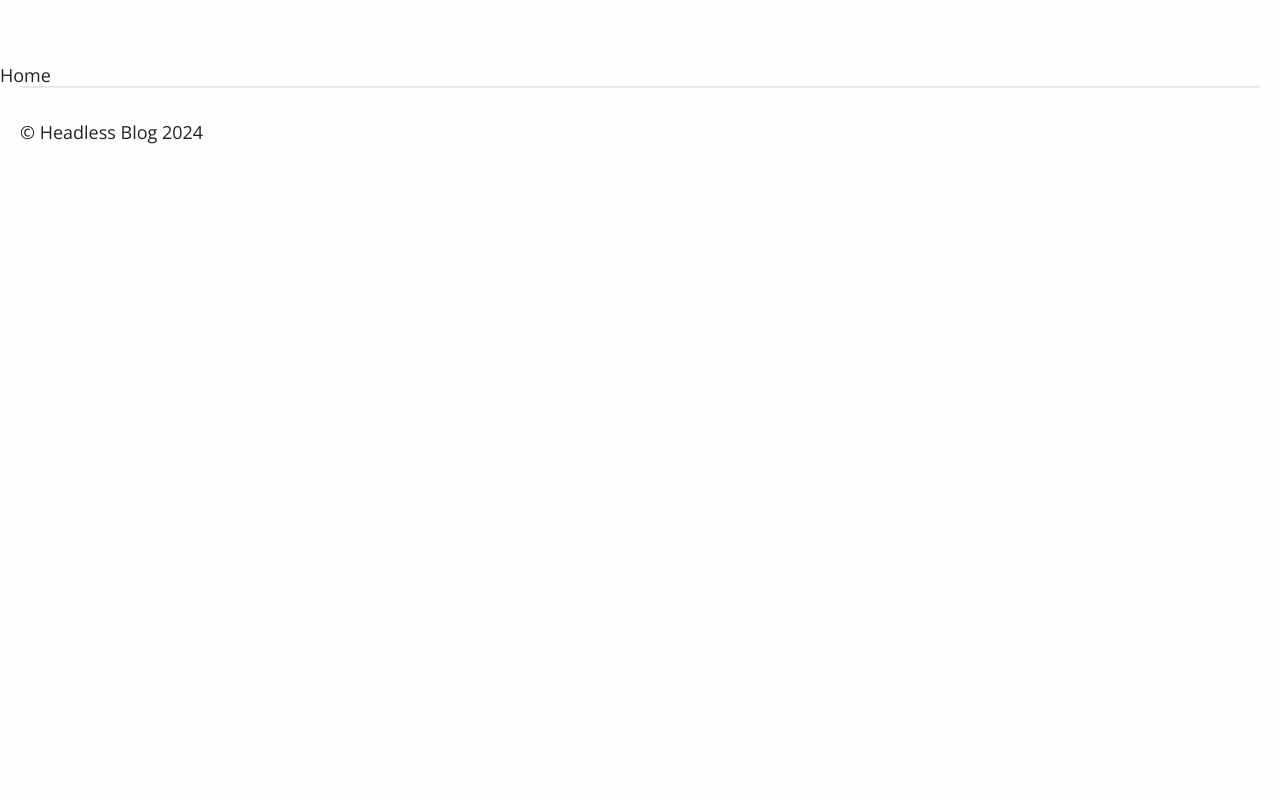
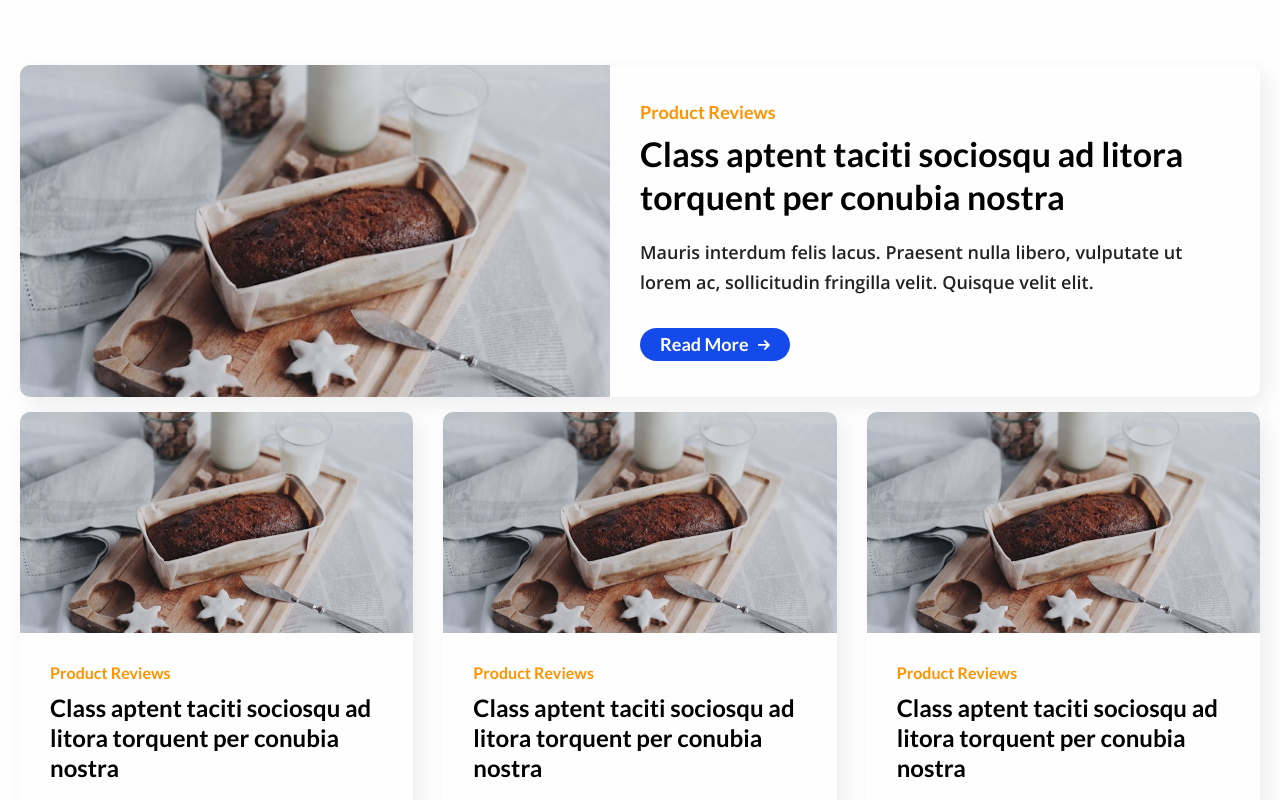
Before and after one commit to DumanskijPetrWork/headless-blog, a Next.js app in the folder client-nextjs/: page / in a window 1280 px wide. Shown: the part 160-960 px from the top of the page. Before the commit the page ends 800 px from the top, so only its background shows below. Built offline with nearby package versions, Linux system fonts and the light colour scheme.

Commit message:
edit: Home page

```diff
--- a/client-nextjs/src/app/page.js
+++ b/client-nextjs/src/app/page.js
@@ -1,3 +1,20 @@
-const Home = () => <div>Home</div>;
+import Card from '@/components/card/card';
+
+const Home = () => (
+	<div className='container pb-80'>
+		<Card />
+		<div className='row'>
+			<div className='col col_4'>
+				<Card />
+			</div>
+			<div className='col col_4'>
+				<Card />
+			</div>
+			<div className='col col_4'>
+				<Card />
+			</div>
+		</div>
+	</div>
+);
 
 export default Home;
```
